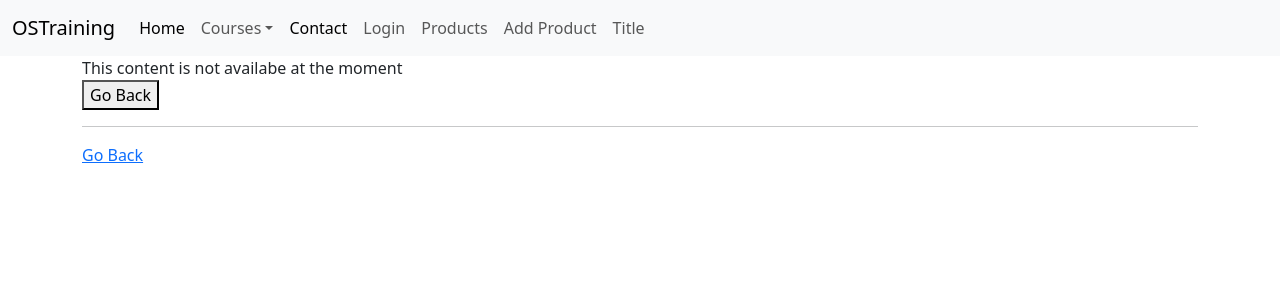
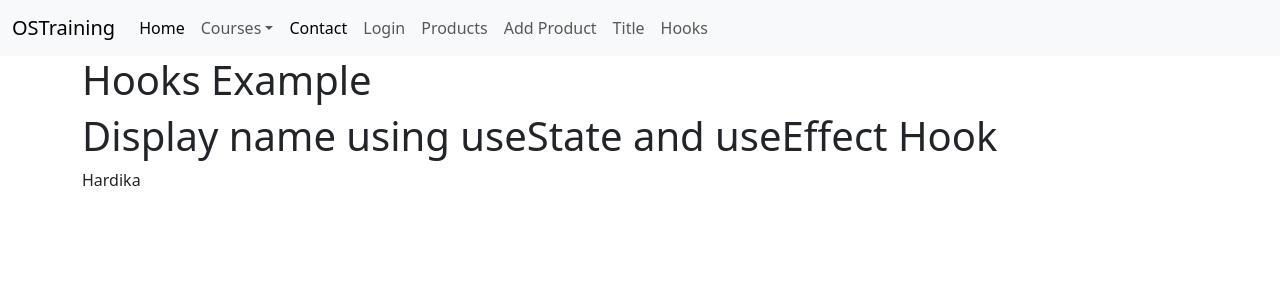
Before and after one commit to programmingwithharsh/react_nov25, a React (Vite) app: page /hooks in a window 1280 px wide. Shown: the top 300 px of the page. Built offline with nearby package versions, Linux system fonts and the light colour scheme.

Commit message:
Added  useEffect, useState Hook

```diff
--- a/src/AddProduct.jsx
+++ b/src/AddProduct.jsx
@@ -42,6 +42,7 @@ export default class AddProduct extends React.Component {
     }
 
     render() {
+        // ES6 Object Destructuring
         const { redirect } = this.state;
         // use if else beore return statement
         /*
--- a/src/App.jsx
+++ b/src/App.jsx
@@ -12,11 +12,12 @@ import Contact from './Contact';
 import Login from './Login';
 import PageNotFound from "./PageNotFound";
 import ProductDetail from "./ProductDetail";
+import HooksExample from "./Hooks/HooksExample";
 
 export default class App extends React.Component { // Exporting a component
     constructor(props) { // component lifecycle
         super(props);
-        console.log('Constructor 1');
+        // console.log('Constructor 1');
         this.state = {
             username: "Sumit",
             address: "Mumbai",
@@ -73,10 +74,10 @@ export default class App extends React.Component { // Exporting a component
                 }
             ]
         }
-        console.log(this.props);
+        // console.log(this.props);
     }
     componentDidMount() {
-        console.log('ComponentDidMount 3');
+        // console.log('ComponentDidMount 3');
         /*
             This is the best place for calling the APIs, it calls after render
 
@@ -93,8 +94,8 @@ export default class App extends React.Component { // Exporting a component
     }
 
     render() { // lifecycle
-        console.log('Render 2');
-        console.log(this.state);
+        // console.log('Render 2');
+        // console.log(this.state);
         return <BrowserRouter>
             <Routes>
                 <Route path="/" element={<Nav />}>
@@ -107,6 +108,7 @@ export default class App extends React.Component { // Exporting a component
                     <Route path="/course" element={<Course />} />
                     <Route path="/login" element={<Login />} />
                     <Route path="/contact" element={<Contact />} />
+                    <Route path="/hooks" element={<HooksExample />} />
                     <Route path="*" element={<PageNotFound />} />
                 </Route>
             </Routes>
--- /dev/null
+++ b/src/Hooks/HooksExample.jsx
@@ -0,0 +1,10 @@
+import UseStateHookExample from "./UseStateHookExample";
+import UserStateHookExample2 from "./UseStateHookExample2";
+const HooksExample = () => {
+    return (<div>
+        <h1>Hooks Example</h1>
+        <UserStateHookExample2 />
+    </div>);
+}
+
+export default HooksExample;
--- /dev/null
+++ b/src/Hooks/UseStateHookExample.jsx
@@ -0,0 +1,34 @@
+import { useEffect, useState } from "react";
+
+const UserStateHookExample = () => {
+    // Array Destructuring
+    const [data, setData] = useState([{
+        name: "Rahul"
+    }]); // default value is Rahul
+
+    /*
+    In class component, we use this.state and this.setState({})
+    In function component, we use data is like this.state and setData is like this.setState({})
+    */
+
+    useEffect(() => {
+        setData([{
+            name: "Hardika"
+        }])
+    }, [])
+
+    return (<div>
+        <h1>Display name using useState and useEffect Hook</h1>
+        <ul>
+
+            {data.map((user, index) => (
+                <li key={index}>
+                    {user.name}
+                </li>)
+            )}
+
+        </ul>
+    </div>);
+}
+
+export default UserStateHookExample;
--- /dev/null
+++ b/src/Hooks/UseStateHookExample2.jsx
@@ -0,0 +1,30 @@
+import { useEffect, useState } from "react";
+
+const UserStateHookExample2 = () => {
+    // Array Destructuring
+    const [data, setData] = useState("Rahul"); // default value is Rahul
+    /*
+    const [count, setCount] = useState(0); // number
+    const [isLoggedIn, setIsLoggedIn] = useState(false); // boolean
+    const [flowers, setFlowers] = useState(["Rose", "Dahlia", "Magnolia", "Tulip", "Daisy"]); // array
+    */
+
+    console.log(`Component Render Starts`);
+    console.log(`Current State >>>>> ${data}`);
+
+
+    useEffect(() => {
+        console.log(`useEffect running (after first render)`);
+        setData("Hardika");
+        console.log(`State update triggered inside useEffect`)
+    }, []) // empty depedency, code runs only once
+
+
+    console.log(`Component Render Ends`);
+    return (<div>
+        <h1>Display name using useState and useEffect Hook</h1>
+        <p>{data}</p>
+    </div>);
+}
+
+export default UserStateHookExample2;
--- a/src/Nav.jsx
+++ b/src/Nav.jsx
@@ -38,6 +38,9 @@ function Nav() {
                         <li className="nav-item">
                             <Link className="nav-link" to="/title">Title</Link>
                         </li>
+                         <li className="nav-item">
+                            <Link className="nav-link" to="/hooks">Hooks</Link>
+                        </li>
                     </ul>
                 </div>
             </div>
```
